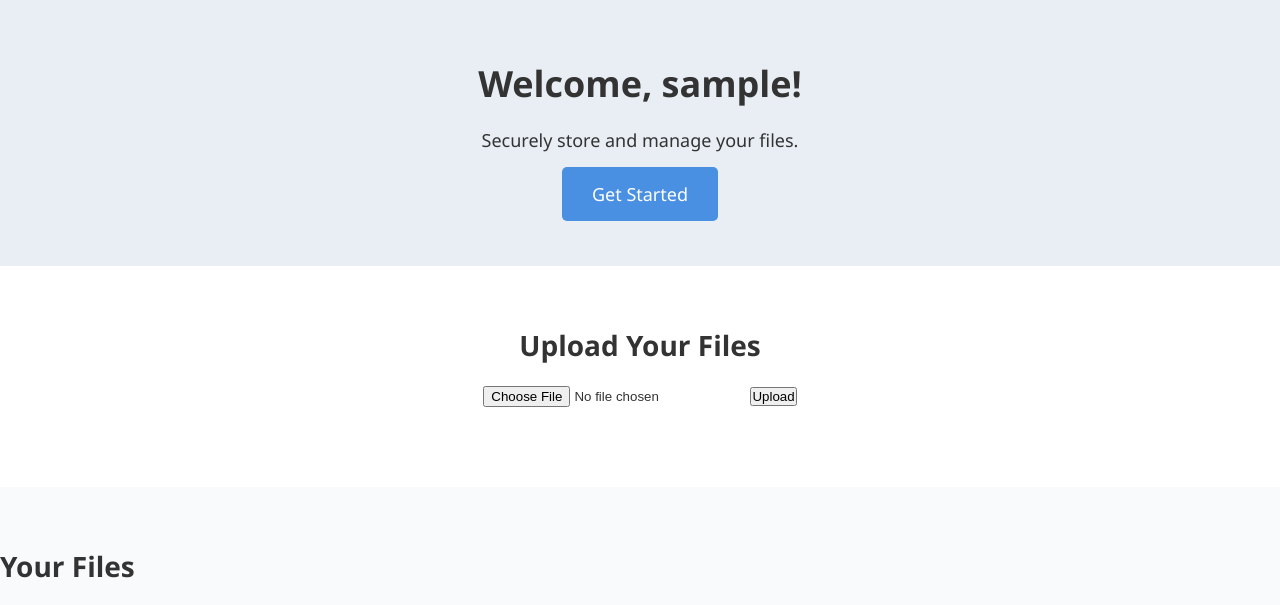
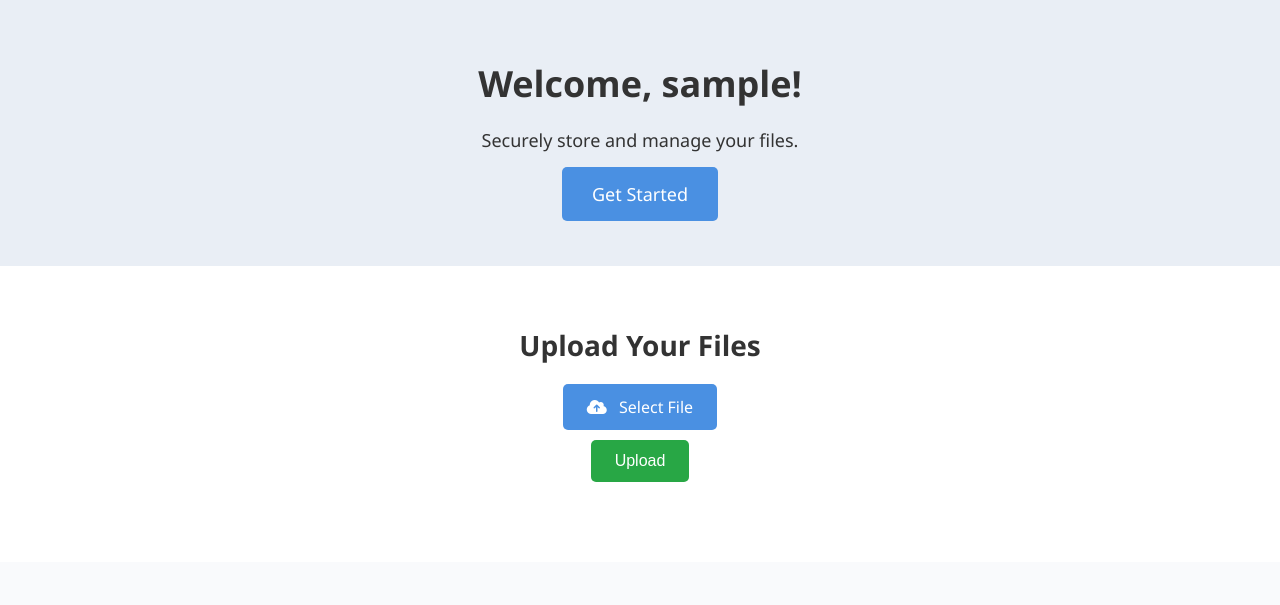
Before and after one commit to Momoyeyu/JayCloud, a Flask app: page /dashboard in a window 1280 px wide. Shown: the part 91-696 px from the top of the page. Run offline with Flask 3, Linux system fonts and the light colour scheme; the visitor is signed in with stand-in values (Sample User, id 1); data that the repository does not hold is empty; some libraries are stand-ins or nearby versions.

Commit message:
beautify index bottom

```diff
--- a/static/css/styles.css
+++ b/static/css/styles.css
@@ -112,8 +112,48 @@
     margin-bottom: 20px;
 }
 
+.upload-container {
+    display: flex;
+    flex-direction: column;
+    align-items: center;
+}
+
+.custom-file-upload {
+    display: inline-block;
+    padding: 12px 24px;
+    cursor: pointer;
+    background-color: #4a90e2;
+    color: #fff;
+    border-radius: 5px;
+    font-size: 16px;
+    margin-bottom: 10px;
+    text-decoration: none;
+}
+
+.custom-file-upload:hover {
+    background-color: #357ab7;
+}
+
+.custom-file-upload i {
+    margin-right: 8px;
+}
+
 #fileInput {
-    margin-right: 10px;
+    display: none; /* Hide the default file input */
+}
+
+.upload-btn {
+    background-color: #28a745;
+    color: #fff;
+    padding: 12px 24px;
+    font-size: 16px;
+    border: none;
+    border-radius: 5px;
+    cursor: pointer;
+}
+
+.upload-btn:hover {
+    background-color: #218838;
 }
 
 #status {
--- a/templates/index.html
+++ b/templates/index.html
@@ -6,6 +6,7 @@
     <title>JayCloud - Dashboard</title>
     <link rel="stylesheet" href="{{ url_for('static', filename='css/styles.css') }}">
     <link rel="icon" href="{{ url_for('static', filename='images/logo.webp') }}">
+    <link rel="stylesheet" href="https://cdnjs.cloudflare.com/ajax/libs/font-awesome/6.0.0-beta3/css/all.min.css" integrity="sha384-k6LoYVVsCnY6x3F1G9b4e/FwZs6VnJy3xFq6KzBUEK6a69ZLZr9A1iZsL5sBkJc" crossorigin="anonymous">
 </head>
 <body>
     <header>
@@ -42,8 +43,13 @@
         <section id="upload-section" class="upload-section">
             <div class="container">
                 <h2>Upload Your Files</h2>
-                <input type="file" id="fileInput">
-                <button id="uploadBtn">Upload</button>
+                <div class="upload-container">
+                    <label for="fileInput" class="custom-file-upload">
+                        <i class="fa fa-cloud-upload"></i> Select File
+                    </label>
+                    <input type="file" id="fileInput">
+                    <button id="uploadBtn" class="btn upload-btn">Upload</button>
+                </div>
                 <div id="status"></div>
             </div>
         </section>
```
